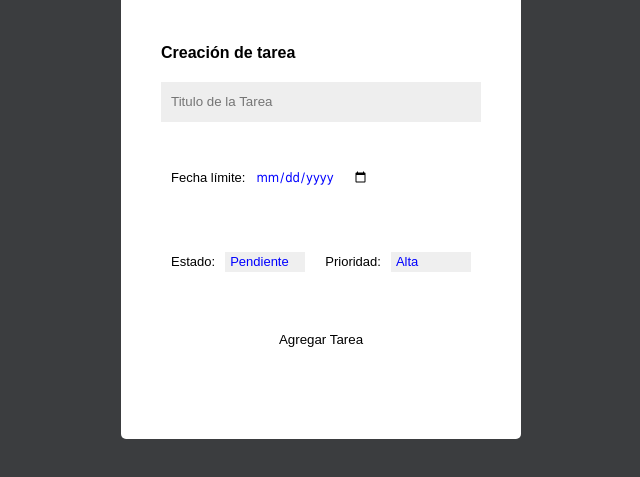
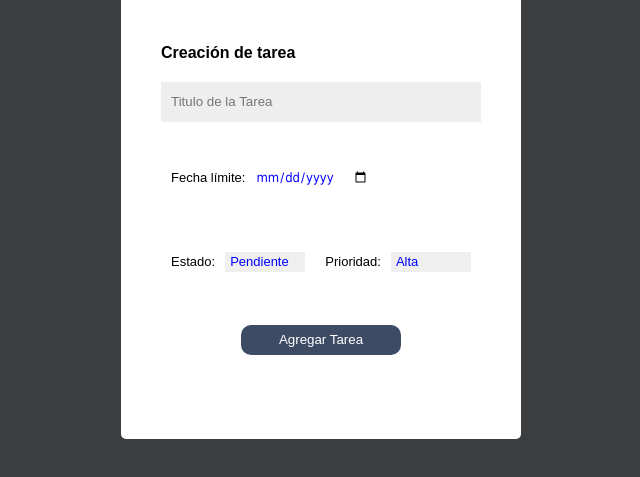
Before and after one commit to clarvid/Lista-de-tareas, a plain HTML site: page index.html in a window 1280 px wide. Both pictures are taken after a click on the button "Nueva tarea". Shown: the part 201-678 px from the top of the page, without its empty margins (319-959 px from the left). Drawn offline with Linux system fonts and the light colour scheme.

Commit message:
actualizacion

```diff
--- a/css/style.css
+++ b/css/style.css
@@ -275,10 +275,12 @@ html {
 
 
 .btn-envio{
-    width: 80%;
+    width: 40%;
     height: 30px;
     margin-top: 2rem;
-    background-color: transparent;
+    background-color: #3D4B65;
+    color: white;
+    border-radius: 10px;
     border: none;
     cursor: pointer;
 }
```
